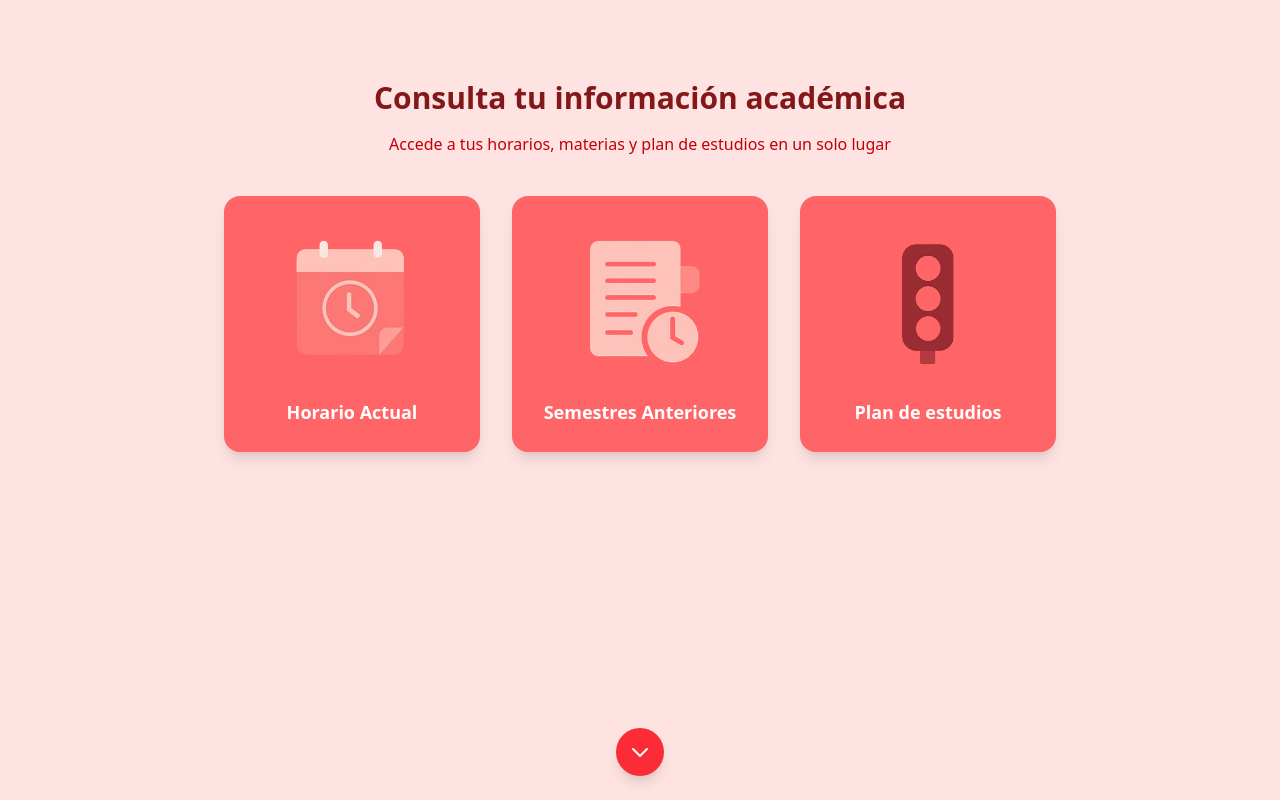
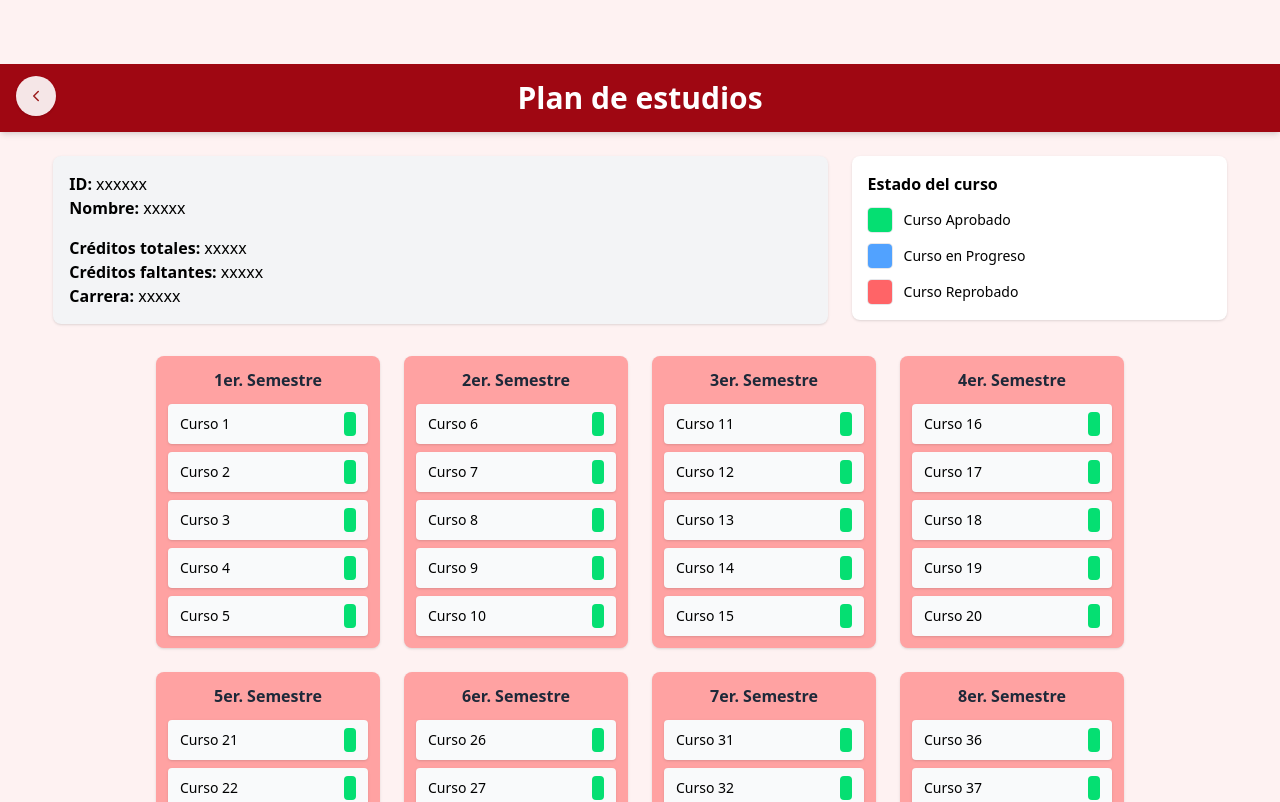
Before and after one commit to LeanCode-DOSW/SIRHA-FrontEnd, a React (Vite) app in the folder vite/: page / in a window 1280 px wide. Shown: the top 802 px of the page. Built offline with nearby package versions, Linux system fonts and the light colour scheme.

Commit message:
Jacobo: Nuevas pestañas horario actual y plan de estudios

```diff
--- a/vite/src/App.tsx
+++ b/vite/src/App.tsx
@@ -1,10 +1,13 @@
 //import Login from "./components/Login"
-import { Home } from "./components/home"
+//import { Home } from "./components/home"
+import { PlanDeEstudios } from "./components/planDeEstudios"
+//import { HorarioActual } from "./components/horarioActual"
 function App() {
 
 
   return (
-    <Home />
+    //<HorarioActual />
+    <PlanDeEstudios />
   )
 }
 
--- a/vite/src/components/Login.tsx
+++ b/vite/src/components/Login.tsx
@@ -12,7 +12,6 @@ function Login() {
 
         {/* Lado Izquierdo */}
         <div className="w-1/2 bg-red-400 flex flex-col items-center justify-center p-8">
-          {/* Icono calendario (puedes poner una imagen tuya) */}
           <div className="p-4 rounded-lg mb-6 flex items-center justify-center">
             <img src={Calendario} alt="calendario" className="w-24 h-24" />
           </div>
--- /dev/null
+++ b/vite/src/components/horarioActual.tsx
@@ -0,0 +1,44 @@
+import React from "react";
+
+interface Props {
+  styles?: string;
+}
+
+const dias: string[] = ["LUNES", "MARTES", "MIÉRCOLES", "JUEVES", "VIERNES", "SÁBADO"];
+const horas: string[] = ["7:00","8:30","10:00","11:30","1:00","2:30","4:00","5:30","7:00"];
+
+export const HorarioActual: React.FC<Props> = ({ styles = "" }) => {
+  return (
+    <div className={`relative flex flex-col items-center justify-start min-h-screen bg-red-100 pt-10 px-6 ${styles}`}>
+      <button
+        aria-label="Regresar"
+        onClick={() => window.history.back()}
+        className="fixed left-6 top-6 z-50 w-10 h-10 rounded-full bg-white/95 shadow-md flex items-center justify-center hover:scale-105 transition"
+      >
+        <svg className="w-5 h-5 text-red-600" viewBox="0 0 24 24" fill="none" xmlns="http://www.w3.org/2000/svg" aria-hidden>
+          <path d="M15 18L9 12L15 6" stroke="currentColor" strokeWidth="2" strokeLinecap="round" strokeLinejoin="round" />
+        </svg>
+      </button>
+
+      <h1 className="text-3xl font-bold text-red-900 mb-8">Tu horario actual</h1>
+
+      <div className="bg-red-50 p-4 rounded-2xl shadow-md w-[90%] max-w-5xl">
+        <div className="grid grid-cols-7 gap-3">
+          <div className="bg-red-400 text-white font-bold px-6 py-3 rounded-md text-center">HORA</div>
+          {dias.map((dia) => (
+            <div key={dia} className="bg-red-400 text-white font-bold px-6 py-3 rounded-md text-center">{dia}</div>
+          ))}
+
+          {horas.map((hora) => (
+            <React.Fragment key={hora}>
+              <div className="bg-gray-200 text-black font-semibold px-4 py-2 rounded-md text-center">{hora}</div>
+              {dias.map((dia) => (
+                <div key={`${hora}-${dia}`} className="bg-gray-200 rounded-md h-10 transition hover:bg-gray-300"></div>
+              ))}
+            </React.Fragment>
+          ))}
+        </div>
+      </div>
+    </div>
+  );
+};
--- /dev/null
+++ b/vite/src/components/planDeEstudios.tsx
@@ -0,0 +1,86 @@
+interface Props {
+  styles?: string;
+}
+
+export const PlanDeEstudios = ({ styles = '' }: Props) => {
+  return (
+    <div className={`flex flex-col items-center justify-start min-h-screen bg-red-50 pt-16 ${styles}`}>
+      <header className="w-full bg-red-800 text-center py-4 shadow-md relative">
+        {/* Botón de retroceso */}
+        <button
+          aria-label="volver"
+          className="absolute left-4 top-3 w-10 h-10 rounded-full bg-white/90 shadow flex items-center justify-center hover:scale-105 transition"
+        >
+          <svg width="18" height="18" viewBox="0 0 24 24" fill="none" xmlns="http://www.w3.org/2000/svg">
+            <path d="M15 18L9 12L15 6" stroke="#9B1C1C" strokeWidth="2" strokeLinecap="round" strokeLinejoin="round"/>
+          </svg>
+        </button>
+
+        <h1 className="text-3xl font-bold text-white">Plan de estudios</h1>
+      </header>
+
+      <main className="w-11/12 mt-6 grid grid-cols-3 gap-6 items-start">
+        {/* Información del estudiante */}
+        <section className="col-span-2 bg-gray-100 p-4 rounded-lg shadow-sm">
+          <div className="flex flex-wrap justify-between gap-4">
+            <div className="w-1/2">
+              <p><strong>ID:</strong> xxxxxx</p>
+              <p><strong>Nombre:</strong> xxxxx</p>
+            </div>
+            <div className="w-1/2">
+              <p><strong>Créditos totales:</strong> xxxxx</p>
+              <p><strong>Créditos faltantes:</strong> xxxxx</p>
+              <p><strong>Carrera:</strong> xxxxx</p>
+            </div>
+          </div>
+        </section>
+
+        {/* Leyenda - Estado de cursos */}
+        <aside className="bg-white p-4 rounded-lg shadow-sm">
+          <h3 className="font-semibold mb-3">Estado del curso</h3>
+          <div className="flex flex-col gap-3">
+            <div className="flex items-center gap-3">
+              <span className="w-6 h-6 rounded-sm bg-green-400 ring-1 ring-gray-200" aria-hidden></span>
+              <span className="text-sm">Curso Aprobado</span>
+            </div>
+            <div className="flex items-center gap-3">
+              <span className="w-6 h-6 rounded-sm bg-blue-400 ring-1 ring-gray-200" aria-hidden></span>
+              <span className="text-sm">Curso en Progreso</span>
+            </div>
+            <div className="flex items-center gap-3">
+              <span className="w-6 h-6 rounded-sm bg-red-400 ring-1 ring-gray-200" aria-hidden></span>
+              <span className="text-sm">Curso Reprobado</span>
+            </div>
+          </div>
+        </aside>
+
+        {/* Semestres */}
+        <section className="col-span-3 mt-2">
+          <div className="flex flex-wrap justify-center gap-6 px-6">
+            {[1, 2, 3, 4, 5, 6, 7, 8].map((semestre) => (
+              <div
+                key={semestre}
+                className="w-56 bg-red-300 rounded-lg shadow p-3 flex-shrink-0"
+              >
+                <h2 className="text-center font-bold text-gray-800 mb-3">
+                  {semestre}er. Semestre
+                </h2>
+
+                {[1, 2, 3, 4, 5].map((curso) => (
+                  <div
+                    key={curso}
+                    className="flex items-center justify-between bg-gray-50 text-black text-sm px-3 py-2 rounded mt-2 shadow-sm"
+                  >
+                    <span>Curso {curso + (semestre - 1) * 5}</span>
+                    {/* indicador lateral de estado: verde/azul/rojo */}
+                    <span className="bg-green-400 w-3 h-6 rounded-sm ml-3" aria-hidden></span>
+                  </div>
+                ))}
+              </div>
+            ))}
+          </div>
+        </section>
+      </main>
+    </div>
+  );
+};
```
